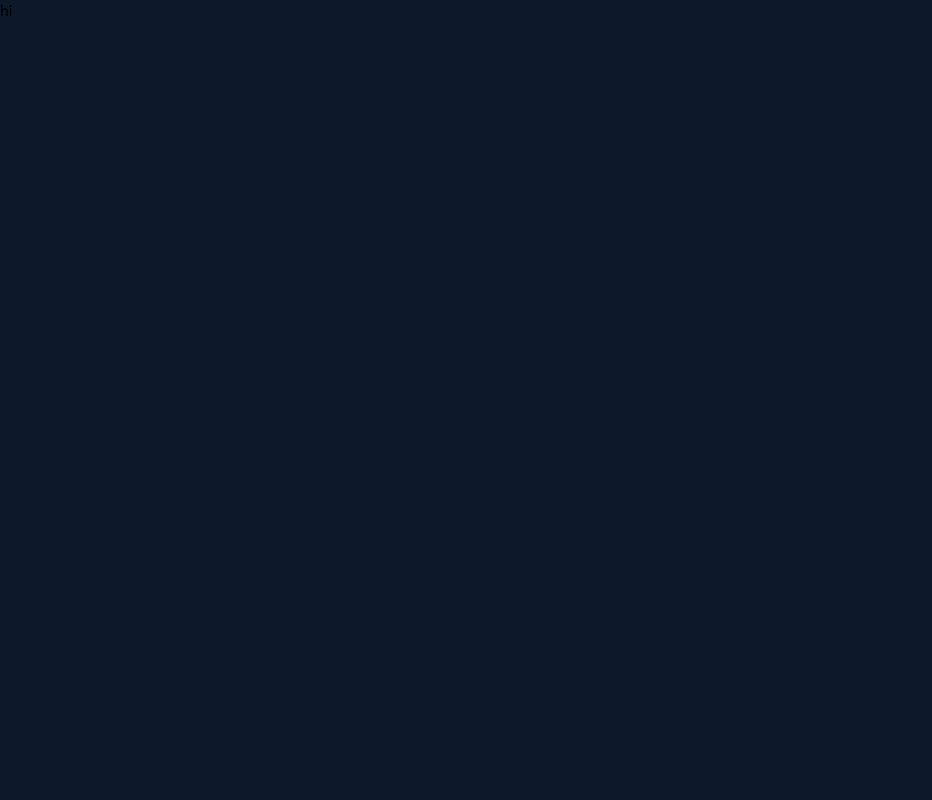
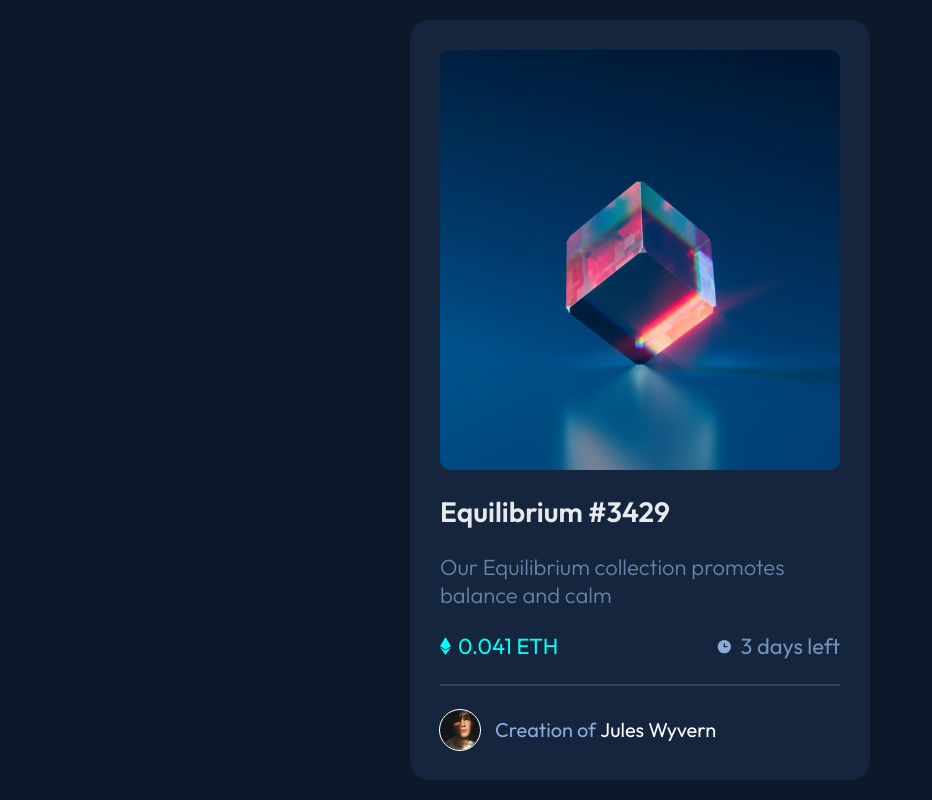
Before and after one commit to itsyanQA/fm-nft-preview-card, a React (Create React App) app: page / in a window 1280 px wide. Shown: the whole page, without its empty margins (0-932 px from the left). Built offline with nearby package versions, Linux system fonts and the light colour scheme.

Commit message:
Add all nft related components

```diff
--- a/src/App.tsx
+++ b/src/App.tsx
@@ -1,5 +1,7 @@
+import NFTCard from "./components/NFTCard/NFTCard";
+
 function App() {
-  return <div>hi</div>;
+  return <NFTCard />;
 }
 
 export default App;
--- /dev/null
+++ b/src/components/NFTCard/NFTCard.scss
@@ -0,0 +1,59 @@
+.nft {
+  position: absolute;
+  top: 50%;
+  left: 50%;
+  transform: translate(-50%, -50%);
+  width: 400px;
+  height: 700px;
+  background-color: var(--very-dark-blue-card-bg);
+  border-radius: 20px;
+  padding: 30px;
+  display: flex;
+  flex-direction: column;
+  justify-content: space-between;
+
+  @media screen and (max-width: 600px) {
+    padding: 27px;
+    height: 75%;
+    width: 73%;
+  }
+
+  & img {
+    height: 60%;
+    width: 100%;
+    border-radius: 10px;
+
+    @media screen and (max-width: 600px) {
+      height: 55%;
+    }
+  }
+
+  &__content-container {
+    display: flex;
+    flex-direction: column;
+    justify-content: space-evenly;
+  }
+
+  &__title {
+    color: var(--white);
+    font-size: 28px;
+    font-weight: 600;
+    opacity: 90%;
+
+    @media screen and (max-width: 600px) {
+      font-size: 24px;
+    }
+  }
+
+  &__description {
+    color: var(--soft-blue);
+    opacity: 70%;
+    font-size: 22px;
+    font-weight: 300;
+
+    @media screen and (max-width: 600px) {
+      font-size: 18px;
+      line-height: 28px;
+    }
+  }
+}
--- /dev/null
+++ b/src/components/NFTCard/NFTCard.tsx
@@ -0,0 +1,20 @@
+import "./NFTCard.scss";
+import Equilibrium from "../../assets/images/image-equilibrium.jpg";
+import NFTDetails from "../NFTDetails/NFTDetails";
+import HorizontalLine from "../UI/HorizontalLine/HorizontalLine";
+import NFTCreator from "../NFTCreator/NFTCreator";
+
+export default function NFTCard() {
+  return (
+    <div className="nft">
+      <img src={Equilibrium} alt="equilibrium" />
+      <h1 className="nft__title">Equilibrium #3429</h1>
+      <p className="nft__description">
+        Our Equilibrium collection promotes balance and calm
+      </p>
+      <NFTDetails />
+      <HorizontalLine />
+      <NFTCreator />
+    </div>
+  );
+}
--- /dev/null
+++ b/src/components/NFTCreator/NFTCreator.scss
@@ -0,0 +1,31 @@
+.nft-creator {
+  display: flex;
+  align-items: center;
+  gap: 15px;
+
+  & img {
+    width: 40px;
+    height: 40px;
+    outline: 1px solid var(--white);
+    border-radius: 100%;
+
+    @media screen and (max-width: 600px) {
+      width: 30px;
+      height: 30px;
+    }
+  }
+
+  &__text {
+    color: var(--soft-blue);
+    font-size: 20px;
+
+    @media screen and (max-width: 600px) {
+      font-size: 16px;
+    }
+
+    & b {
+      color: var(--white);
+      font-weight: 500;
+    }
+  }
+}
--- /dev/null
+++ b/src/components/NFTCreator/NFTCreator.tsx
@@ -0,0 +1,13 @@
+import CreatorIcon from "../../assets/images/image-avatar.png";
+import "./NFTCreator.scss";
+
+export default function NFTCreator() {
+  return (
+    <div className="nft-creator">
+      <img src={CreatorIcon} alt="creator"/>
+      <span className="nft-creator__text">
+        Creation of <b>Jules Wyvern</b>
+      </span>
+    </div>
+  );
+}
--- /dev/null
+++ b/src/components/NFTDetails/NFTDetails.scss
@@ -0,0 +1,33 @@
+.nft-details {
+  display: flex;
+  justify-content: space-between;
+  align-items: center;
+
+  &__eth-container,
+  &__clock-container {
+    display: flex;
+    align-items: center;
+    gap: 7px;
+
+    &__text {
+      font-size: 22px;
+
+      @media screen and (max-width: 600px) {
+        font-size: 18px;
+      }
+    }
+  }
+
+  &__eth-container {
+    &__text {
+      color: var(--cyan);
+    }
+  }
+
+  &__clock-container {
+    &__text {
+      color: var(--soft-blue);
+      opacity: 80%;
+    }
+  }
+}
--- /dev/null
+++ b/src/components/NFTDetails/NFTDetails.tsx
@@ -0,0 +1,19 @@
+import "./NFTDetails.scss";
+import { ReactComponent as ClockIcon } from "../../assets/svgs/icon-clock.svg";
+import { ReactComponent as EtheriumIcon } from "../../assets/svgs/icon-ethereum.svg";
+
+export default function NFTDetails() {
+  return (
+    <div className="nft-details">
+      <div className="nft-details__eth-container">
+        <EtheriumIcon />
+        <span className="nft-details__eth-container__text">0.041 ETH</span>
+      </div>
+
+      <div className="nft-details__clock-container">
+        <ClockIcon />
+        <span className="nft-details__clock-container__text">3 days left</span>
+      </div>
+    </div>
+  );
+}
--- /dev/null
+++ b/src/components/UI/HorizontalLine/HorizontalLine.scss
@@ -0,0 +1,3 @@
+.horizontal-line {
+  border: 1px solid var(--very-dark-blue-line);
+}
--- /dev/null
+++ b/src/components/UI/HorizontalLine/HorizontalLine.tsx
@@ -0,0 +1,5 @@
+import "./HorizontalLine.scss";
+
+export default function HorizontalLine() {
+  return <span className="horizontal-line" />;
+}
```
